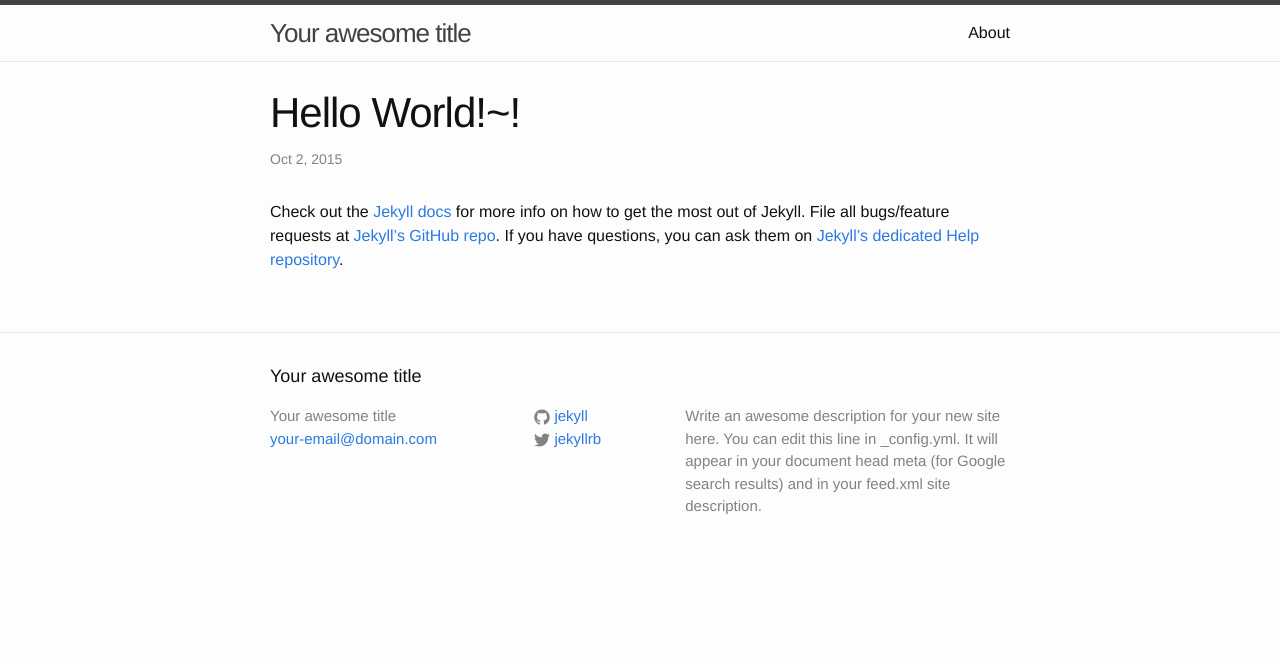
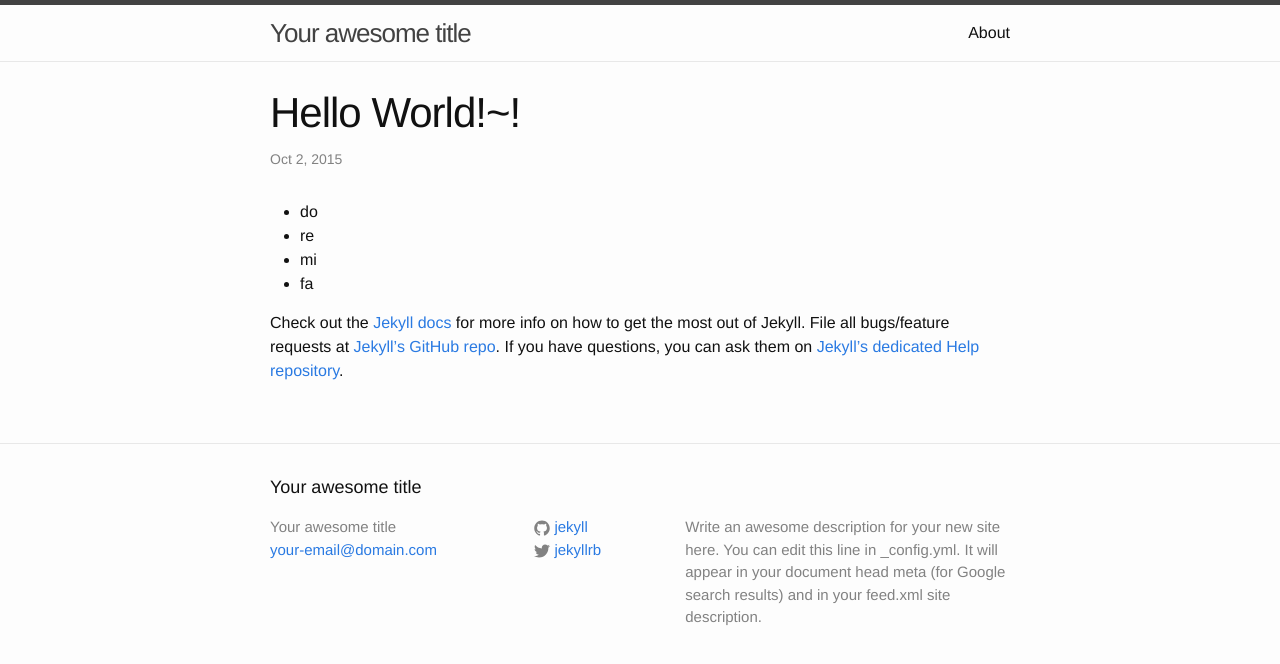
Before and after one commit to lanfliu/blog, a Jekyll site: the page built from _posts/2015-10-02-helloworld.markdown, in a window 1280 px wide. Shown: the top 664 px of the page. Built offline with Jekyll 4.4.1, drawn with Linux system fonts in a browser that asks for light colours.

```diff
--- a/_posts/2015-10-02-helloworld.markdown
+++ b/_posts/2015-10-02-helloworld.markdown
@@ -4,7 +4,10 @@ title:  "Hello World!~!"
 date:   2015-10-02 23:30:30
 categories: lanf blog
 ---
-
+- do
+- re
+- mi
+- fa
 
 Check out the [Jekyll docs][jekyll] for more info on how to get the most out of Jekyll. File all bugs/feature requests at [Jekyll’s GitHub repo][jekyll-gh]. If you have questions, you can ask them on [Jekyll’s dedicated Help repository][jekyll-help].
 
```
